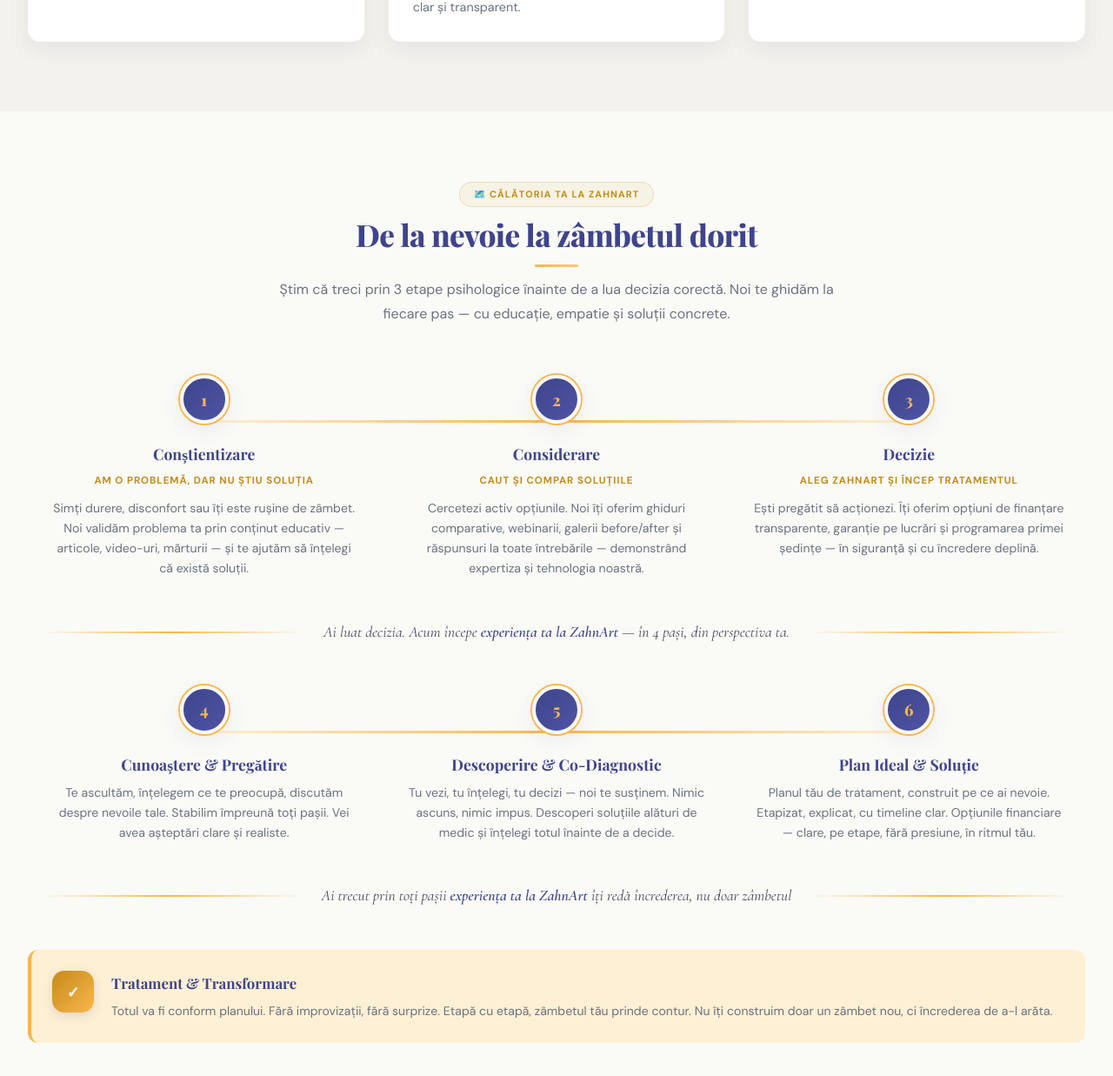
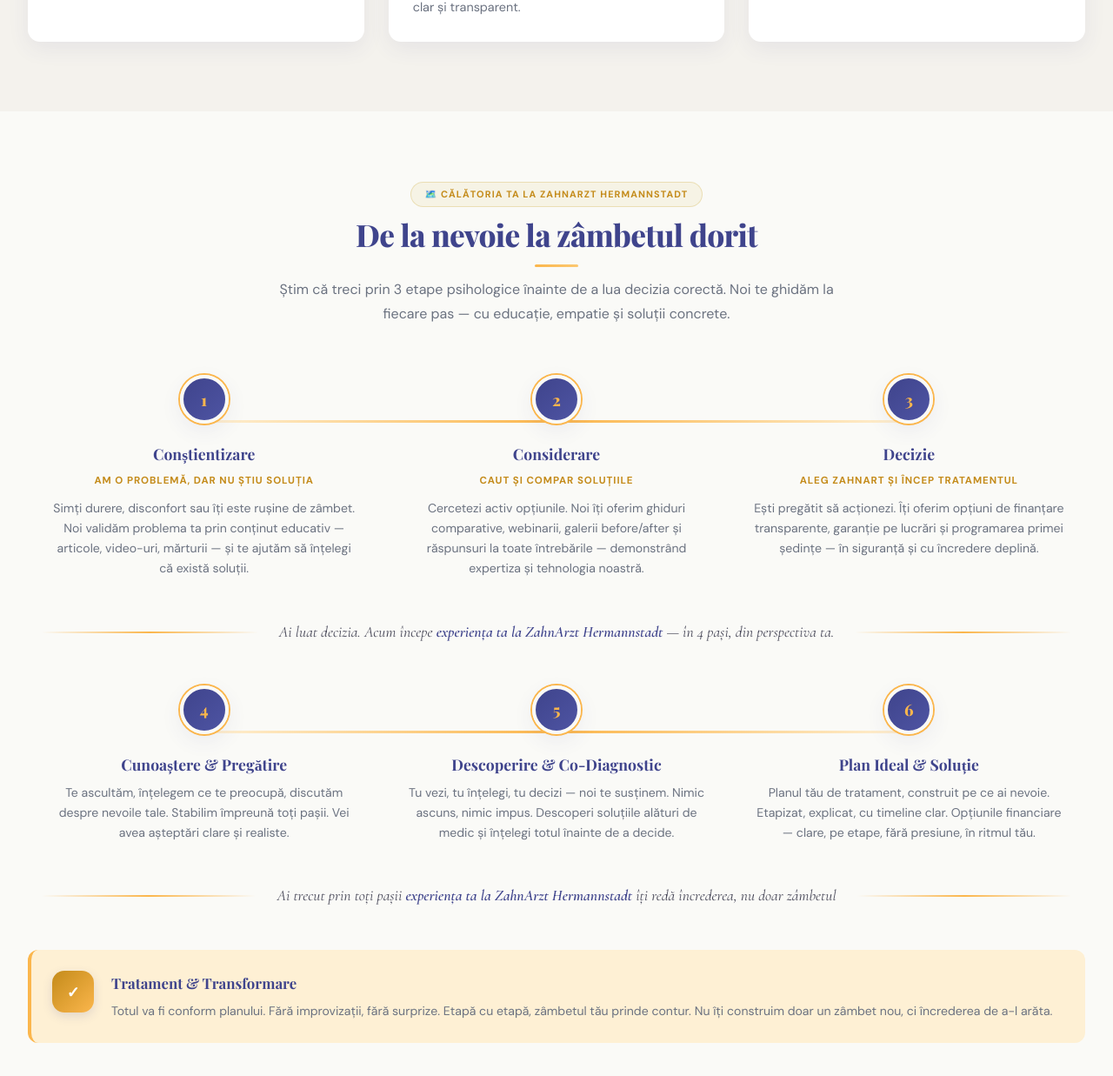
Before and after one commit to Roro44G1/radupascu, a plain HTML site: page ZH/index.html in a window 1280 px wide. Shown: the part 1616-2853 px from the top of the page at 87% size. Drawn offline with nearby package versions, Linux system fonts and the light colour scheme; no server answers; a web font is replaced by a local one.

Commit message:
Update index.html

```diff
--- a/ZH/index.html
+++ b/ZH/index.html
@@ -1,4 +1,10 @@
 <!DOCTYPE html>
+<!--
+    © 2026 Zahnarzt Hermannstadt Dental Clinic
+    Design & Strategie: dr.ing. Radu Pascu — radupascu.online
+    Toate drepturile rezervate. Reproducerea neautorizată este interzisă.
+    Acest cod sursă este protejat de legea drepturilor de autor.
+-->
 <html lang="ro">
 <head>
     <meta charset="UTF-8" />
@@ -1521,7 +1527,7 @@
 <section class="section" id="calatorie" aria-labelledby="journeyTitle">
     <div class="container">
         <div class="section-header sr">
-            <div class="section-badge gold">🗺️ Călătoria ta la ZahnArt</div>
+            <div class="section-badge gold">🗺️ Călătoria ta la ZahnArzt Hermannstadt</div>
             <h2 class="section-title" id="journeyTitle">De la nevoie la zâmbetul dorit</h2>
             <div class="title-accent"></div>
             <p class="section-desc" style="margin-top:0.75rem;">
@@ -1564,7 +1570,7 @@
         <!-- Tranziție narativă -->
         <div class="journey-transition sr">
             <div class="journey-transition-line"></div>
-            <p>Ai luat decizia. Acum începe <strong>experiența ta la ZahnArt</strong> — în 4 pași, din perspectiva ta.</p>
+            <p>Ai luat decizia. Acum începe <strong>experiența ta la ZahnArzt Hermannstadt</strong> — în 4 pași, din perspectiva ta.</p>
             <div class="journey-transition-line"></div>
         </div>
 
@@ -1590,7 +1596,7 @@
             </div>
 			<div class="journey-transition sr">
 				<div class="journey-transition-line"></div>
-				<p>Ai trecut prin toți pașii <strong>experiența ta la ZahnArt</strong> îți redă încrederea, nu doar zâmbetul</p>
+				<p>Ai trecut prin toți pașii <strong>experiența ta la ZahnArzt Hermannstadt</strong> îți redă încrederea, nu doar zâmbetul</p>
             <div class="journey-transition-line"></div>
         </div>
             <div class="process-step sr sr-d4">
```
